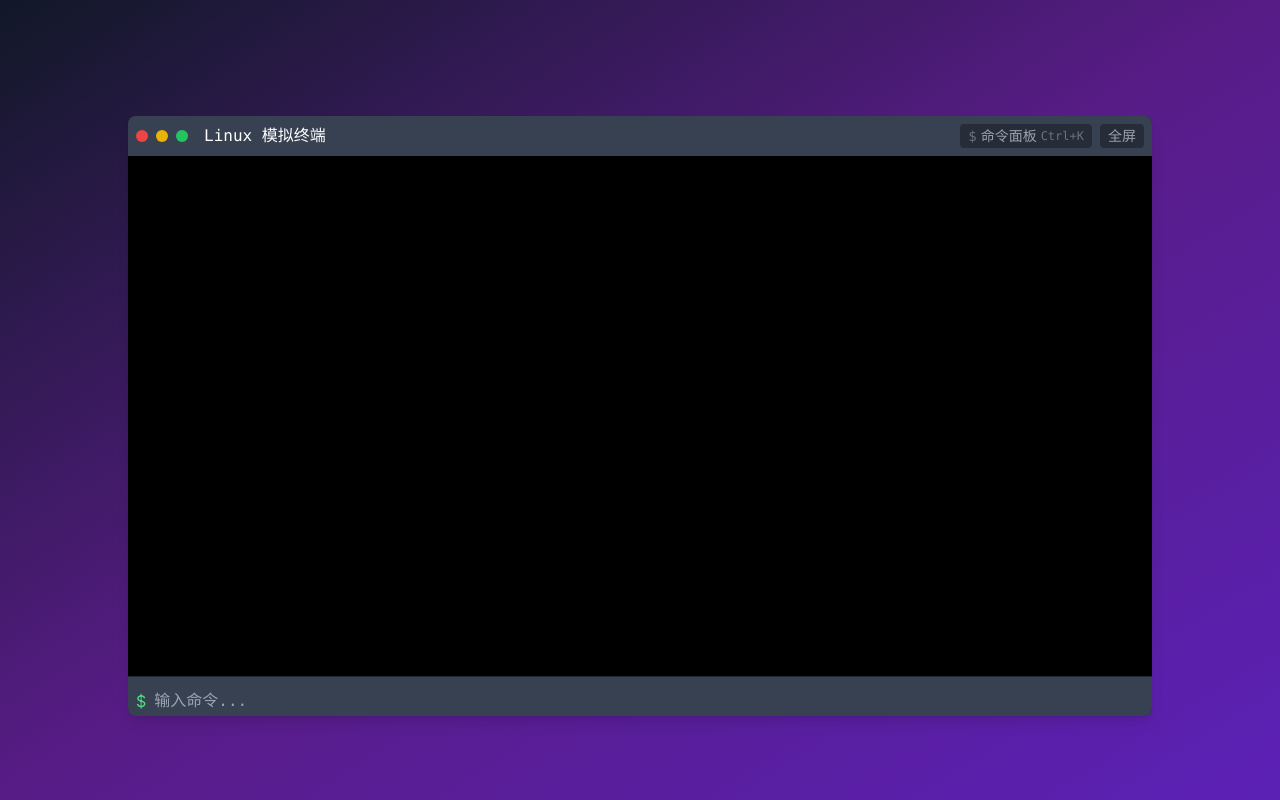
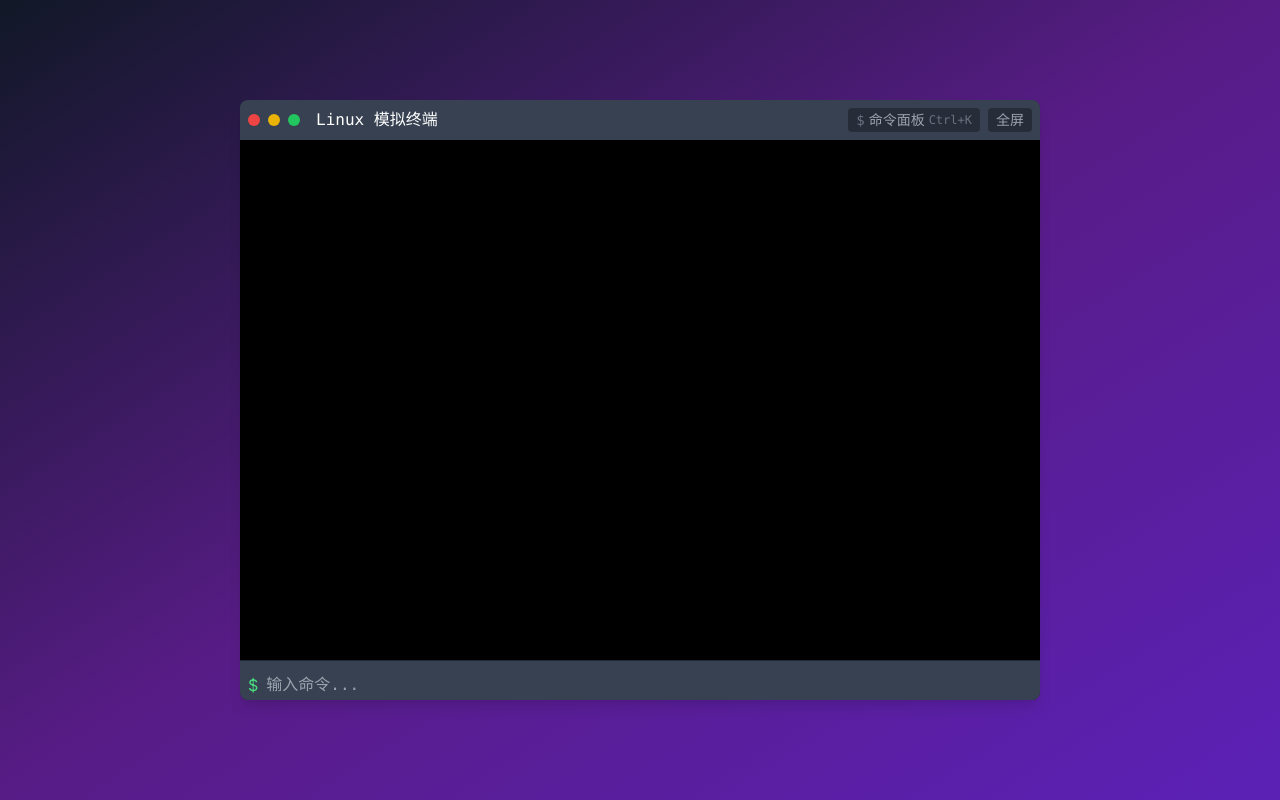
Before and after one commit to chenrongjian/linux-terminal-simulator, a Next.js app: page / in a window 1280 px wide. Built offline with nearby package versions, Linux system fonts and the light colour scheme.

Commit message:
fix: 优化首页终端展示

```diff
--- a/Terminal.tsx
+++ b/Terminal.tsx
@@ -803,7 +803,7 @@ export function Terminal() {
       className={`transition-all duration-300 ease-in-out ${
         isFullscreen
           ? 'fixed inset-0 w-screen h-screen m-0 p-0 rounded-none bg-black'
-          : 'w-full max-w-[95vw] md:max-w-5xl h-[85vh] md:h-[600px] rounded-lg mx-auto mt-2 md:mt-8 bg-gray-800'
+          : 'w-[92vw] md:w-[800px] h-[92vh] md:h-[600px] rounded-lg bg-gray-800'
       } shadow-lg overflow-hidden relative flex flex-col terminal-container`}
       style={{
         // 在全屏模式下添加额外样式以确保正确的显示方向
--- a/app/globals.css
+++ b/app/globals.css
@@ -2,8 +2,21 @@
 @tailwind components;
 @tailwind utilities;
 
+html, body {
+  background: linear-gradient(135deg, #1a1a2e 0%, #16213e 100%);
+  min-height: 100vh;
+  height: 100%;
+  margin: 0;
+  padding: 0;
+  display: flex;
+  align-items: center;
+  justify-content: center;
+  overflow: hidden;
+}
+
 body {
   font-family: Arial, Helvetica, sans-serif;
+  width: 100%;
 }
 
 @layer utilities {
```
